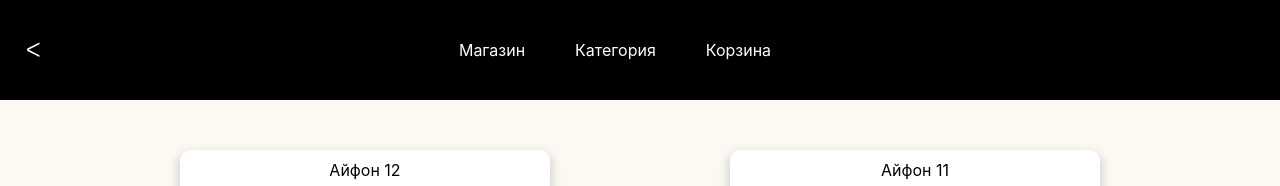
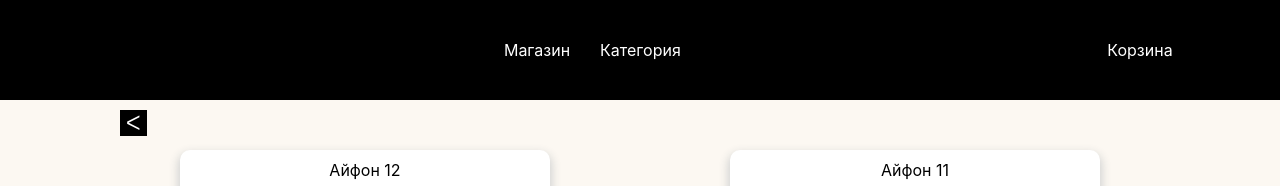
Before and after one commit to DimaWoo2301/Goods-shop, a React (Create React App) app: page / in a window 1280 px wide. Shown: the top 186 px of the page. Built offline with nearby package versions, Linux system fonts and the light colour scheme.

Commit message:
refactoring

```diff
--- a/src/components/basket-item/basket-item.module.css
+++ b/src/components/basket-item/basket-item.module.css
@@ -39,3 +39,8 @@
     color: #ffffff;
     border-radius: 0 0 10px 10px;
 }
+.imageProduct{
+    object-fit: contain;
+    width: 100px;
+    height: 100px;
+}
--- a/src/components/basket-item/index.jsx
+++ b/src/components/basket-item/index.jsx
@@ -17,12 +17,11 @@
   };
   return (
     <div>
-
       {product.map((el) => (
         <>
           <div className={s.branchLine} />
           <div className={s.wrapper}>
-            <img src={el.productInfo.mainImage} alt="Картинка продукта" />
+            <img className={s.imageProduct} src={el.productInfo.mainImage} alt="Картинка продукта" />
             <div>
               <div>
                 <span className={s.info}>{el.productInfo.name}</span>
@@ -31,8 +30,6 @@
                 <span className={s.info}>Какая то информация о продукте</span>
               </div>
               <div className={`${s.infoProduct}${s.info}`}>
-                <span>В избранное</span>
-                <span className={s.line} />
                 <button type="button" onClick={onDeleteProduct(el.id)}>Удалить</button>
               </div>
             </div>
--- a/src/pages-template/index.jsx
+++ b/src/pages-template/index.jsx
@@ -13,14 +13,19 @@
   return (
     <div className={s.wrapper}>
       <header className={s.header}>
-        <button className={s.button} type="button" onClick={onGoBack}>&#5176;</button>
         <div className={s.headerContainer}>
-          <NavLink to={ROUTES.BASE}>Магазин</NavLink>
-          <NavLink to={ROUTES.CATEGORY}>Категория</NavLink>
+          <div className={s.itemLink}>
+            <NavLink to={ROUTES.BASE}>Магазин</NavLink>
+            <NavLink to={ROUTES.CATEGORY}>Категория</NavLink>
+          </div>
+        </div>
+        <div className={s.itemBasket}>
           <NavLink to={ROUTES.BASKET}>Корзина</NavLink>
         </div>
+
       </header>
       <div className={s.container}>
+        <button className={s.button} type="button" onClick={onGoBack}>&#5176;</button>
         <Outlet />
       </div>
       <footer className={s.footer}>
--- a/src/pages-template/shop.module.css
+++ b/src/pages-template/shop.module.css
@@ -4,13 +4,37 @@
     margin: 0 auto;
 }
 
+.header {
+    display: flex;
+    justify-content: center;
+    height: 100px;
+    background-color: black;
+}
+.header a {
+    color: #ffffff;
+    text-decoration: none;
+}
+
 .headerContainer {
-    max-width: 1000px;
-    margin: 0 auto;
+    height: 100%;
+    width: 1000px;
     display: flex;
+    justify-content: center;
+    align-items: center;
+}
+.itemLink{
+    display: flex;
+}
+
+.itemBasket{
+    display: flex;
+    justify-content: center;
     align-items: center;
 }
 
+.itemLink a {
+    margin-right: 30px;
+}
 .footerContainer {
     max-width: 1000px;
     margin: 0 auto;
@@ -22,7 +46,7 @@
     background-color: #000000;
     color: #ffffff;
     font-size: 20px;
-    margin-left: 20px;
+    margin: 10px 0 0 30px;
 }
 
 .button:hover{
@@ -32,18 +56,6 @@
 position: absolute;
 }
 
-.header {
-    display: flex;
-    align-items: center;
-    height: 100px;
-    background-color: black;
-}
-
-.header a {
-    color: #ffffff;
-    text-decoration: none;
-    margin-right: 50px;
-}
 
 .wrapper{
     overflow: hidden;
```
